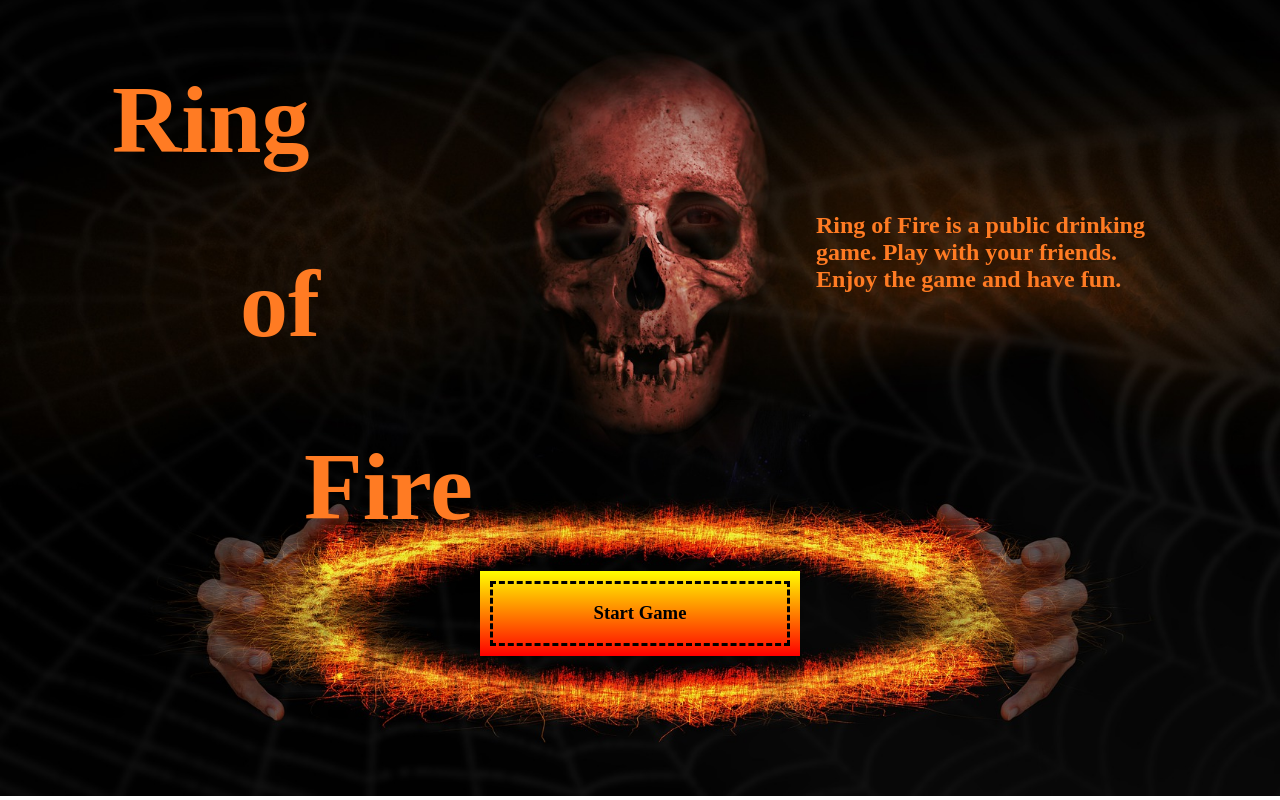
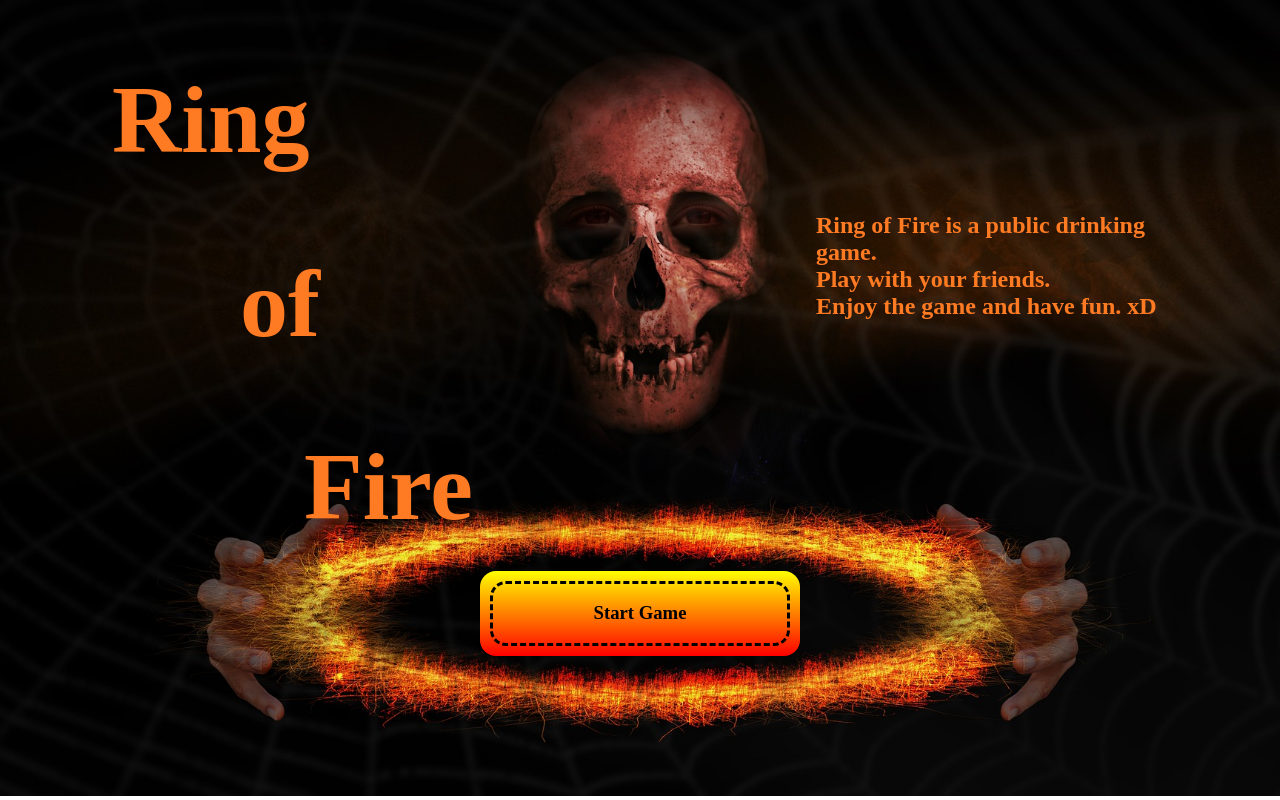
Before and after one commit to ZZDome/NG_RingOfFire, an Angular app in the folder RingOfFire/: page / in a window 1280 px wide. Built offline with nearby package versions, Linux system fonts and the light colour scheme.

Commit message:
add component game

```diff
--- a/RingOfFire/src/app/app-routing.module.ts
+++ b/RingOfFire/src/app/app-routing.module.ts
@@ -1,9 +1,11 @@
 import { NgModule } from '@angular/core';
 import { RouterModule, Routes } from '@angular/router';
 import { StartscreenComponent } from './startscreen/startscreen.component';
+import { GameComponent } from './game/game.component';
 
 const routes: Routes = [
   { path: '', component: StartscreenComponent},
+  { path: 'game', component: GameComponent},
 ];
 
 @NgModule({
--- a/RingOfFire/src/app/app.module.ts
+++ b/RingOfFire/src/app/app.module.ts
@@ -4,11 +4,13 @@ import { BrowserModule } from '@angular/platform-browser';
 import { AppRoutingModule } from './app-routing.module';
 import { AppComponent } from './app.component';
 import { StartscreenComponent } from './startscreen/startscreen.component';
+import { GameComponent } from './game/game.component';
 
 @NgModule({
   declarations: [
     AppComponent,
-    StartscreenComponent
+    StartscreenComponent,
+    GameComponent
   ],
   imports: [
     BrowserModule,
--- /dev/null
+++ b/RingOfFire/src/app/game/game.component.html
@@ -0,0 +1 @@
+<p>game works!</p>
--- a/RingOfFire/src/app/startscreen/startscreen.component.html
+++ b/RingOfFire/src/app/startscreen/startscreen.component.html
@@ -5,10 +5,10 @@
         <h1 class="title3">Fire</h1>
     </div>
     <div class="description">
-        <h2>Ring of Fire is a public drinking game. Play with your friends. <br> Enjoy the game and have fun.</h2>
+        <h2>Ring of Fire is a public drinking game. <br> Play with your friends. <br> Enjoy the game and have fun. xD</h2>
     </div>
     <img src="../../assets/img/startscreen.jpg" alt="">
-    <div id="startBtn">
+    <div (click)="newGame()" id="startBtn">
         <div>
             <h3>Start Game</h3>
         </div>
--- a/RingOfFire/src/app/startscreen/startscreen.component.sass
+++ b/RingOfFire/src/app/startscreen/startscreen.component.sass
@@ -21,10 +21,15 @@
     bottom: 9rem
     width: 20rem
     background-image: linear-gradient(yellow, red)
+    border-radius: 1rem
     cursor: pointer
+
+    &:hover
+        filter: brightness(1.5)
 
     div
         border: dashed
+        border-radius: 1rem
         margin: 10px
         display: flex
         width: 100%
--- a/RingOfFire/src/app/startscreen/startscreen.component.ts
+++ b/RingOfFire/src/app/startscreen/startscreen.component.ts
@@ -1,4 +1,5 @@
 import { Component } from '@angular/core';
+import { Router } from '@angular/router';
 
 @Component({
   selector: 'app-startscreen',
@@ -7,4 +8,12 @@ import { Component } from '@angular/core';
 })
 export class StartscreenComponent {
 
+  constructor(private router: Router){
+
+  }
+
+  newGame(){
+    //Stert Game
+    this.router.navigateByUrl('/game');
+  }
 }
```
Also changed, not shown: RingOfFire/src/app/game/game.component.ts (added, +10 -0 lines), RingOfFire/src/app/game/game.component.sass (added), 1 other file (tests, documents, lock files or other folders).
